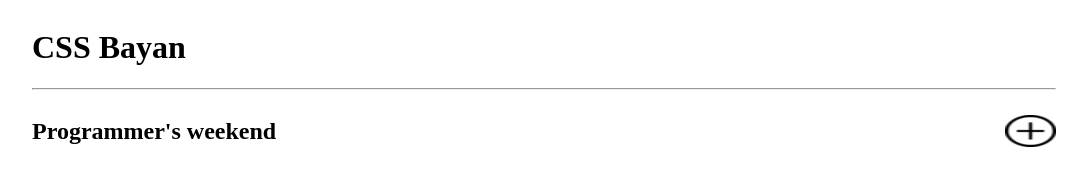
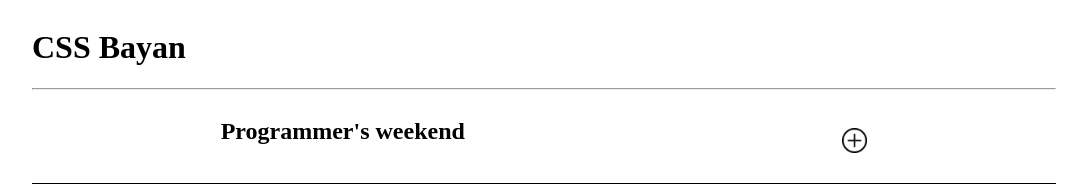
Before and after one commit to vadim-project/cssBayan, a plain HTML site: page cssbayan/index.html in a window 1280 px wide. Shown: the whole page, without its empty margins (96-1183 px from the left). Drawn offline with Linux system fonts and the light colour scheme.

Commit message:
feat: update css bayan.

```diff
--- a/cssbayan/index.html
+++ b/cssbayan/index.html
@@ -18,17 +18,17 @@
         <main>
             <div class="memes-container">
                 <div class="meme">
-                    <div class="meme-header-container">
+                    <input type="checkbox" id="1">
+                    <label class="asd" for="1">
                         <h2>Programmer's weekend</h2>
-                        <img class="plus" src="images/1491254405-plusaddmoredetail_82972.png" alt="">
-                    </div>
-                    <div class="meme-image-container">
-                        <img src="images/9.jpg" alt="">
-                    </div>
+                        <div class="meme-image-container">
+                            <img src="images/9.jpg" alt="">
+                        </div>
+                    </label>
+                    <img class="plus" src="images/1491254405-plusaddmoredetail_82972.png" alt="">
                 </div>
             </div>
         </main>
     </div>
 </body>
-
 </html>
--- a/cssbayan/style/style.css
+++ b/cssbayan/style/style.css
@@ -15,33 +15,27 @@ html {
     align-items: center;
 }
 
-
-.meme-header-container img {
-    width: 4vw;
-    height: 4vh;
+.meme {
+    display: flex;
+    flex-direction: row;
+    justify-content: space-around;
+    align-items: center;
+    border-bottom: 1px solid black;
 }
 
-.meme {
-    display: flex;
-    flex-direction: column;
+.plus {
+    width: 25px;
+    height: 25px;
 }
 
-.meme-header-container {
-    width: 100%;
-    display: flex;
-    flex-direction: row;
-    justify-content: space-between;
-    align-items: center;
+input {
+    position: absolute;
+    opacity: 0;
+    z-index: -1;
 }
 
 .meme-image-container {
-    height: 100%;
-}
-
-.meme-image-container {
-    display: flex;
-    justify-content: center;
-    align-items: center;
+    text-align: center;
 }
 
 .meme-image-container img {
@@ -49,7 +43,19 @@ html {
     height: 0px;
 }
 
-.meme-header-container:hover .meme-image-container img{
-    width: 100px;
-    height: 100px;
+.meme:hover > .asd > .meme-image-container > img {
+    transition: 0.3s;
+    width: 60vw;
+    height: 60vh;
 }
+
+.meme:hover > img {
+    transition: 0.5s linear;
+    rotate: 45deg;
+}
+
+input:checked ~ .asd > .meme-image-container > img {
+    transition: 0.5s;
+    width: 60vw;
+    height: 60vh;
+}
```
